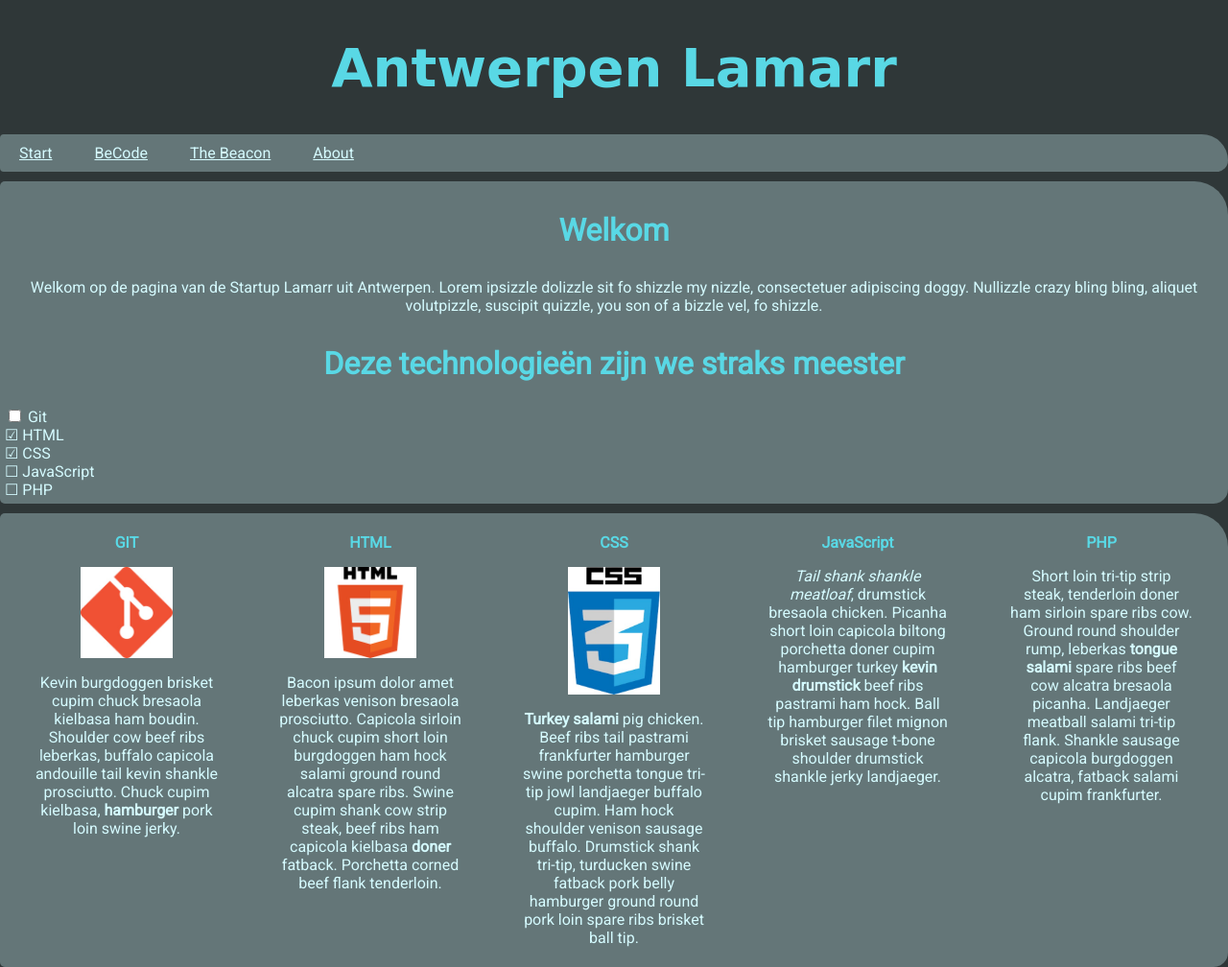
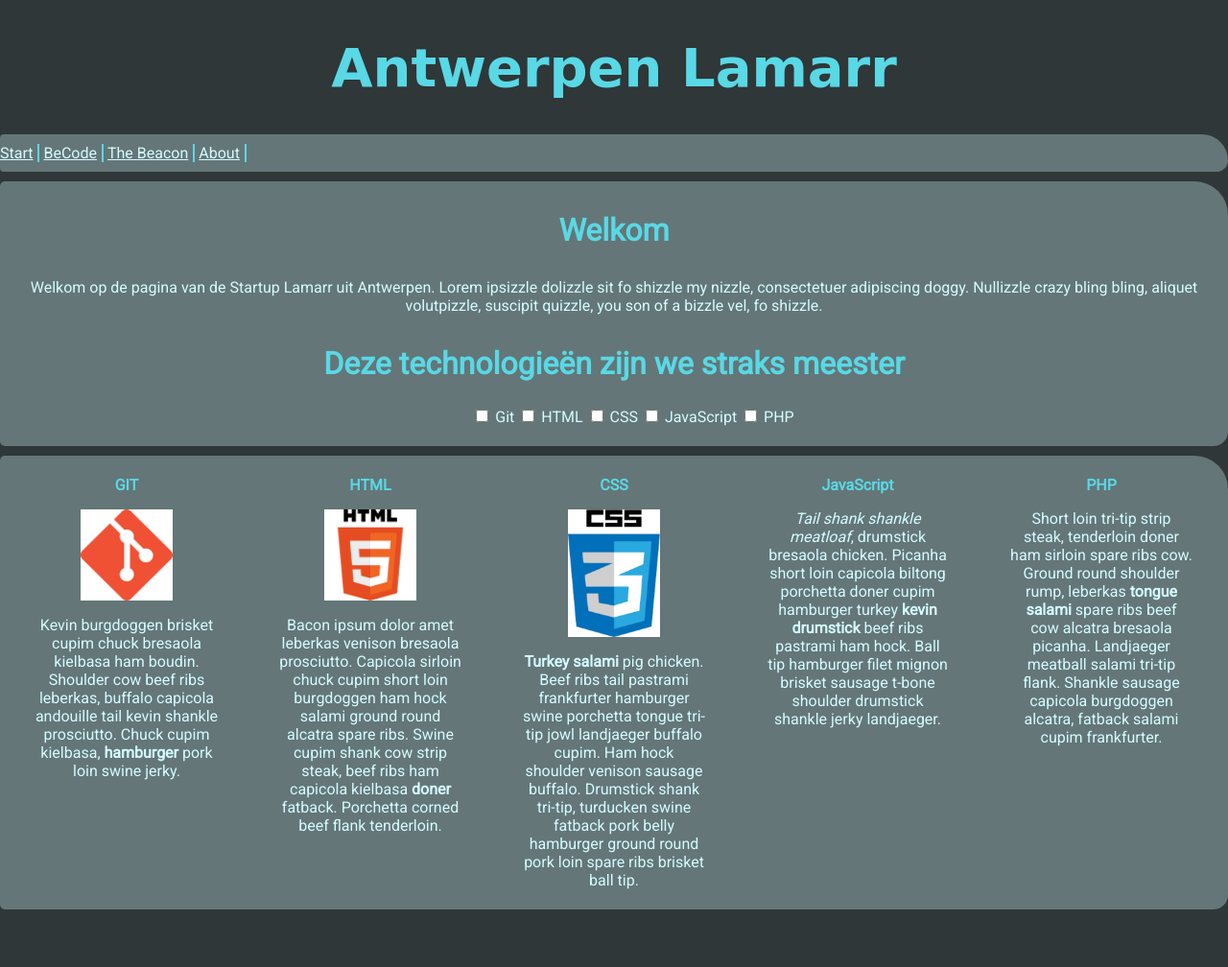
Before and after one commit to VatisDolor/markdown-warmup-html, a plain HTML site: page index.html in a window 1280 px wide. Shown: the whole page at 96% size. After the commit the page ends 958 px from the top, so only its background shows below. Drawn offline with Linux system fonts and the light colour scheme; a web font is replaced by a local one.

Commit message:
all checkboxes added

```diff
--- a/index.html
+++ b/index.html
@@ -37,10 +37,30 @@
                             <span>Git</span>
                         </label>
                     </li>
-                    <li>&#9745; HTML</li>
-                    <li>&#9745; CSS</li>
-                    <li>&#9744; JavaScript</li>
-                    <li>&#9744; PHP</li>
+                    <li>
+                        <label>
+                            <input type="checkbox"/>
+                            <span>HTML</span>
+                        </label>
+                    </li>
+                    <li>
+                        <label>
+                            <input type="checkbox"/>
+                            <span>CSS</span>
+                        </label>
+                    </li>
+                    <li>
+                        <label>
+                            <input type="checkbox"/>
+                            <span>JavaScript</span>
+                        </label>
+                    </li>
+                    <li>
+                        <label>
+                            <input type="checkbox"/>
+                            <span>PHP</span>
+                        </label>
+                    </li>
                 </ul>
             </div>
         </section>
--- a/style.css
+++ b/style.css
@@ -44,7 +44,10 @@ nav {
 }
 
 nav a {
-    margin: 20px;
+    padding-right: 5px;
+    border-right-color: #59D8E5;
+    border-right-style: solid;
+    border-right-width: 2px;
 }
 
 div.skill {
@@ -71,7 +74,10 @@ div.skill img {
 }
 
 ul.radio {
-    list-style-type: none;
-    margin: 0;
-    padding: 0;
+    min-width: 100px;
+    text-align: center;
 }
+
+ul.radio li {
+    display: inline-block;
+}
```
